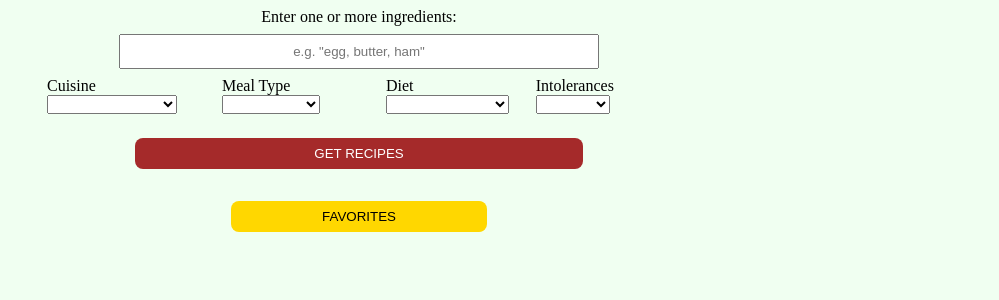
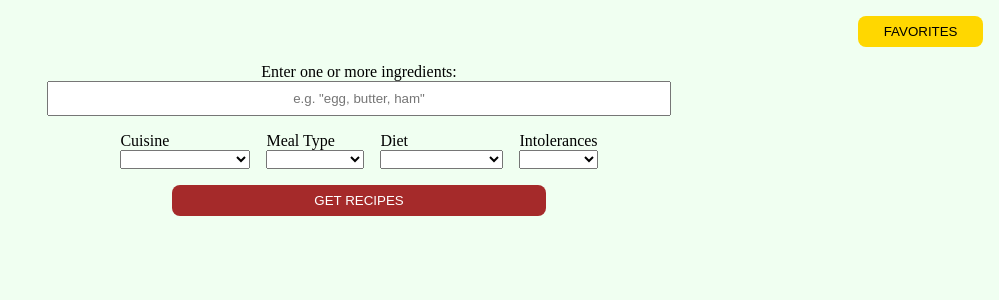
Before and after one commit to jere86/spoonacular, a React (Create React App) app: page / in a window 1280 px wide. Both pictures are taken after a click on the button "Search". Shown: the top 300 px of the page, without its empty margins (281-1280 px from the left). Built offline with nearby package versions, Linux system fonts and the light colour scheme.

Commit message:
little bit of css

```diff
--- a/src/components/Filter/Filter.module.scss
+++ b/src/components/Filter/Filter.module.scss
@@ -1,3 +1,9 @@
 .filter {
-    margin: 0.5rem;
+    display: flex;
+    flex-direction: column;
+    margin: 0 0.5rem;
+
+    label {
+        text-align: left;
+    }
 }
--- a/src/pages/Search/Search.jsx
+++ b/src/pages/Search/Search.jsx
@@ -66,30 +66,22 @@ const Search = () => {
   }
 
   return (
-    <>
     <div className={styles.search}>
+      <button onClick={reroute} className={styles.favorites}>Favorites</button>
+      <div className={styles.searchbar}>
         <label htmlFor="ingredients">Enter one or more ingredients:</label>
-        <input
-          id='ingredients'
-          type='text'
-          placeholder='e.g. "egg, butter, ham"'
-          spellCheck={false}
-          onChange={handleIngredients}
-        />
-
+        <input id='ingredients' type='text' placeholder='e.g. "egg, butter, ham"' spellCheck={false} onChange={handleIngredients} />
+      </div>
       <div className={styles.filters}>
         <Filter filterName="Cuisine" onChange={handleCusine} options={cuisineOptions}/>
         <Filter filterName="Meal Type" onChange={handleMealType} options={typeOptions}/>
         <Filter filterName="Diet" onChange={handleDiet} options={dietOptions}/>
         <Filter filterName="Intolerances" onChange={handleIntolerances} options={intolerancesOptions}/>
       </div>
-
       <button onClick={getRecipesData} className={styles.getRecipes}>Get Recipes</button>
       {recipesData && `Number of results found: ${recipesData.totalResults}.`}
+      {recipesData && <RecipesList recipesData={recipesData}/>}
     </div>
-      <button onClick={reroute} className={styles.favorites}>Favorites</button>
-      {recipesData && <RecipesList recipesData={recipesData}/>}
-    </>
   );
 }
 
--- a/src/pages/Search/Search.module.scss
+++ b/src/pages/Search/Search.module.scss
@@ -2,23 +2,40 @@
   display: flex;
   flex-direction: column;
   align-items: center;
-  width: 50%;
+  text-align: center;
+  width: 100%;
+  padding: 1rem;
 
-  label, input {
-    padding: 0.5rem 0;
-    text-align: center;
-    width: 75%;
+  .searchbar {
+    display: flex;
+    flex-direction: column;
+    align-items: center;
+    width: 100%;
+
+    input {
+      margin-bottom: 1rem;
+      padding: 0.5rem 0;
+      width: 50%;
+      text-align: center;
+    }
+
+    label {
+      // align-self: start;
+      text-align: left;
+    }
   }
 
   .filters {
     display: flex;
     flex-direction: row;
+    justify-content: center;
+    width: 100vw;
   }
 
   .getRecipes {
     margin: 1rem 0;
     padding: 0.5rem 0;
-    width: 70%;
+    width: 30%;
     border: none;
     border-radius: 0.5rem;
     background-color: brown;
@@ -33,9 +50,10 @@
 }
 
 .favorites {
-  margin: 1rem 0;
+  align-self: flex-end;
+  margin-bottom: 1rem ;
   padding: 0.5rem 0;
-  width: 20%;
+  width: 10%;
   border: none;
   border-radius: 0.5rem;
   background-color: gold;
```
Lines whose indentation alone changed are shown as unchanged.
